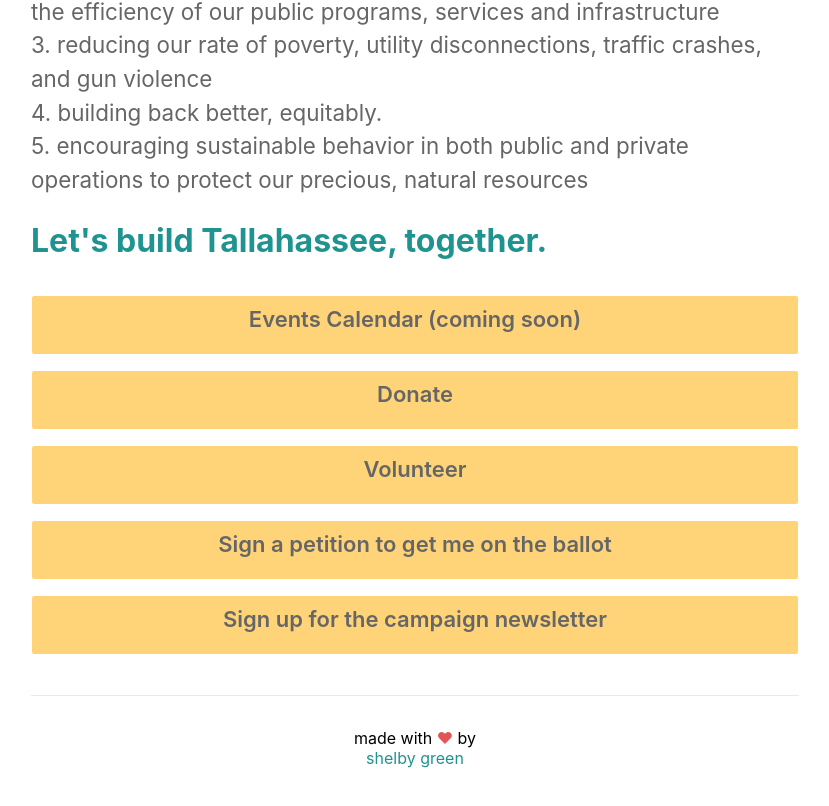
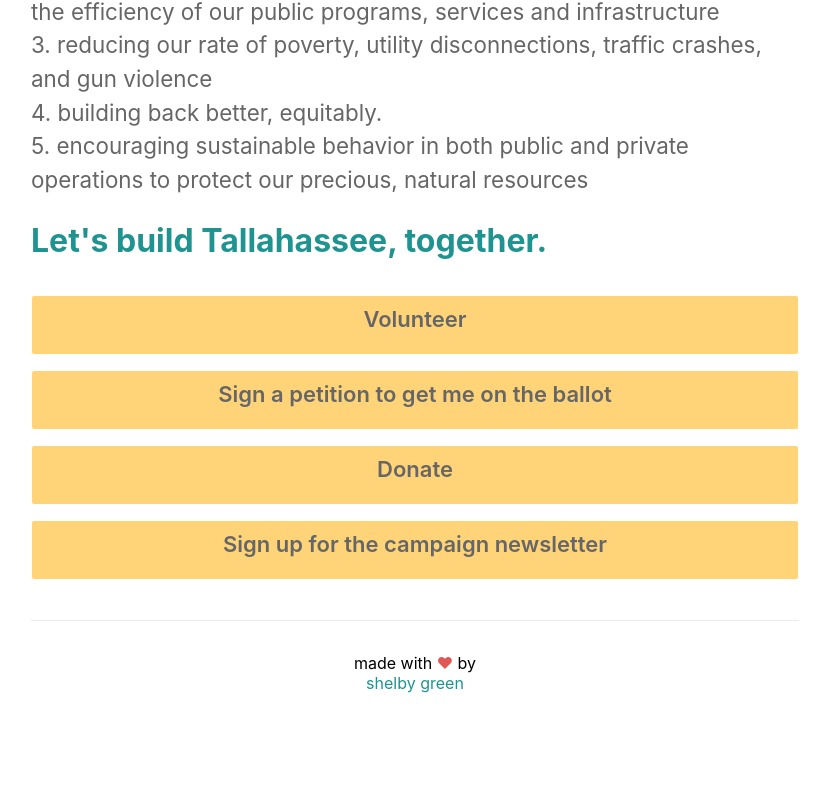
Before and after one commit to shelbygreen/campaign, a Next.js app: page / in a window 1280 px wide. Shown: the part 538-1344 px from the top of the page, without its empty margins (225-1054 px from the left). Built offline with nearby package versions, Linux system fonts and the light colour scheme.

Commit message:
prep for petition push

```diff
--- a/pages/index.js
+++ b/pages/index.js
@@ -45,10 +45,10 @@ export default function Home({allPostsData}) {
       <p className={utilStyles.blurb}><b>Let's build <span id="change"></span> Tallahassee, together.</b></p>
 
       <div className={utilStyles.buttonBox}>
-      <div className={utilStyles.button}><a href="/">Events Calendar (coming soon)</a></div>
+      {/* <div className={utilStyles.button}><a href="/">Events Calendar (coming soon)</a></div> */}
+      <div className={utilStyles.button}><Link href="/posts/volunteer">Volunteer</Link></div>
+      <div className={utilStyles.button}><Link href="/petition">Sign a petition to get me on the ballot</Link></div>
       <div className={utilStyles.button}><a href="https://secure.actblue.com/donate/shelbytlh">Donate</a></div>
-      <div className={utilStyles.button}><Link href="/volunteer">Volunteer</Link></div>
-        <div className={utilStyles.button}><Link href="/petition">Sign a petition to get me on the ballot</Link></div>
         <div className={utilStyles.button}><Link href="/get-involved">Sign up for the campaign newsletter</Link></div>
       </div>
 
```
Also changed, not shown: pages/petition.js (+4 -3 lines).
